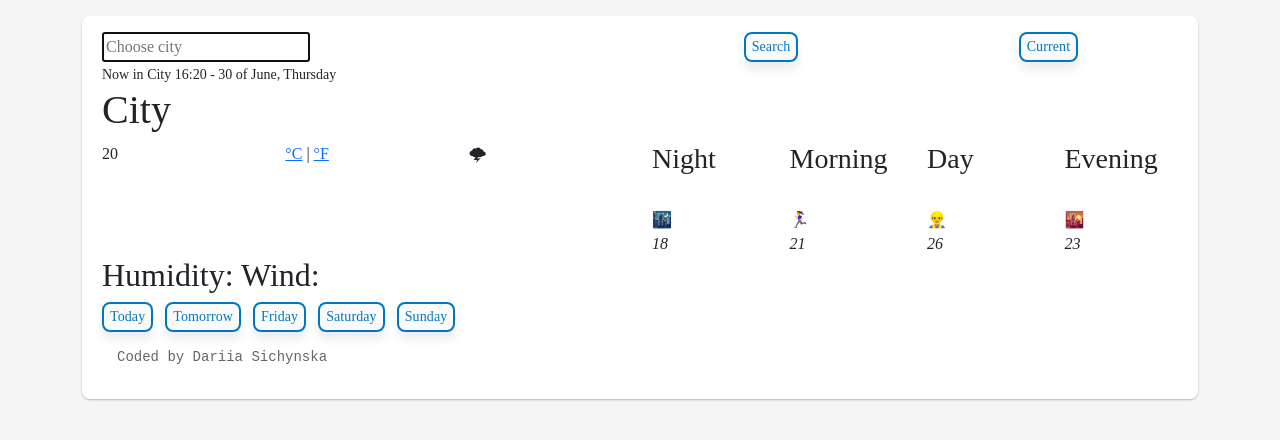
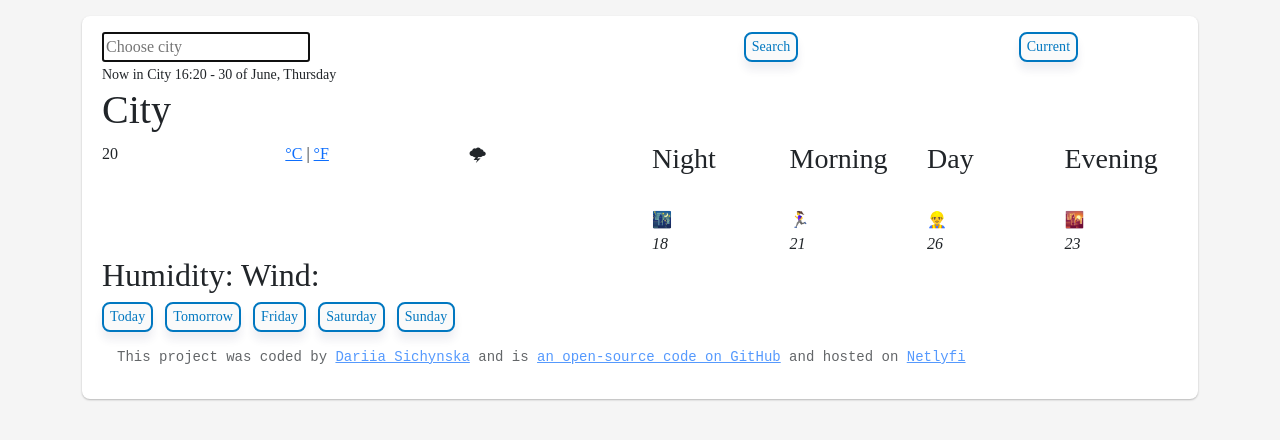
Before and after one commit to dariiasichynska/Weatheronyx_project, a plain HTML site: page index.html in a window 1280 px wide. Drawn offline with nearby package versions, Linux system fonts and the light colour scheme.

Commit message:
updated footer with href

```diff
--- a/index.html
+++ b/index.html
@@ -130,7 +130,17 @@
             <button class="button-forecast">Sunday</button>
           </div>
         </section>
-        <p class="footer" id="footer">Coded by Dariia Sichynska</p>
+        <p class="footer" id="footer">
+          This project was coded by
+          <a href="https://www.linkedin.com/in/dariia-sichynska"
+            >Dariia Sichynska</a
+          >
+          and is
+          <a href="https://github.com/dariiasichynska/Weatheronyx_project"
+            >an open-source code on GitHub</a
+          >
+          and hosted on <a href="https://app.netlify.com">Netlyfi</a>
+        </p>
       </div>
     </div>
 
```
